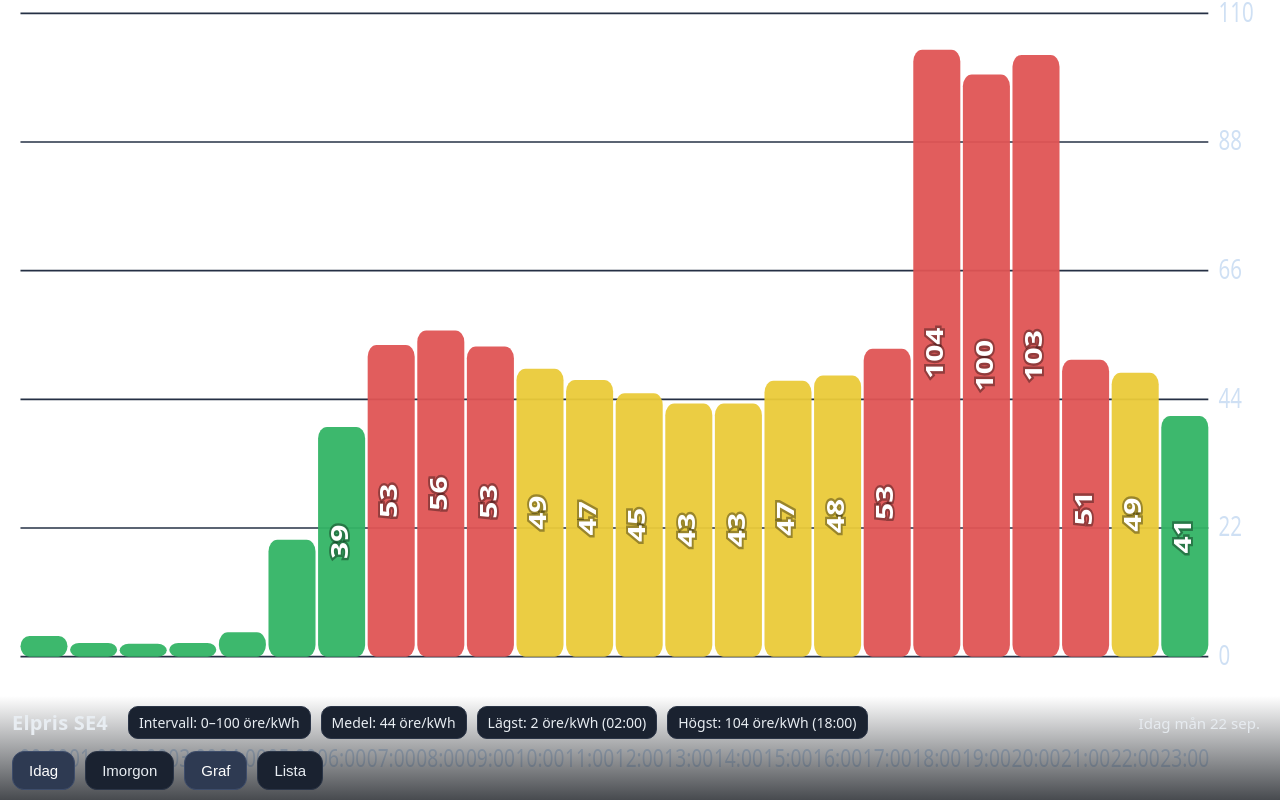
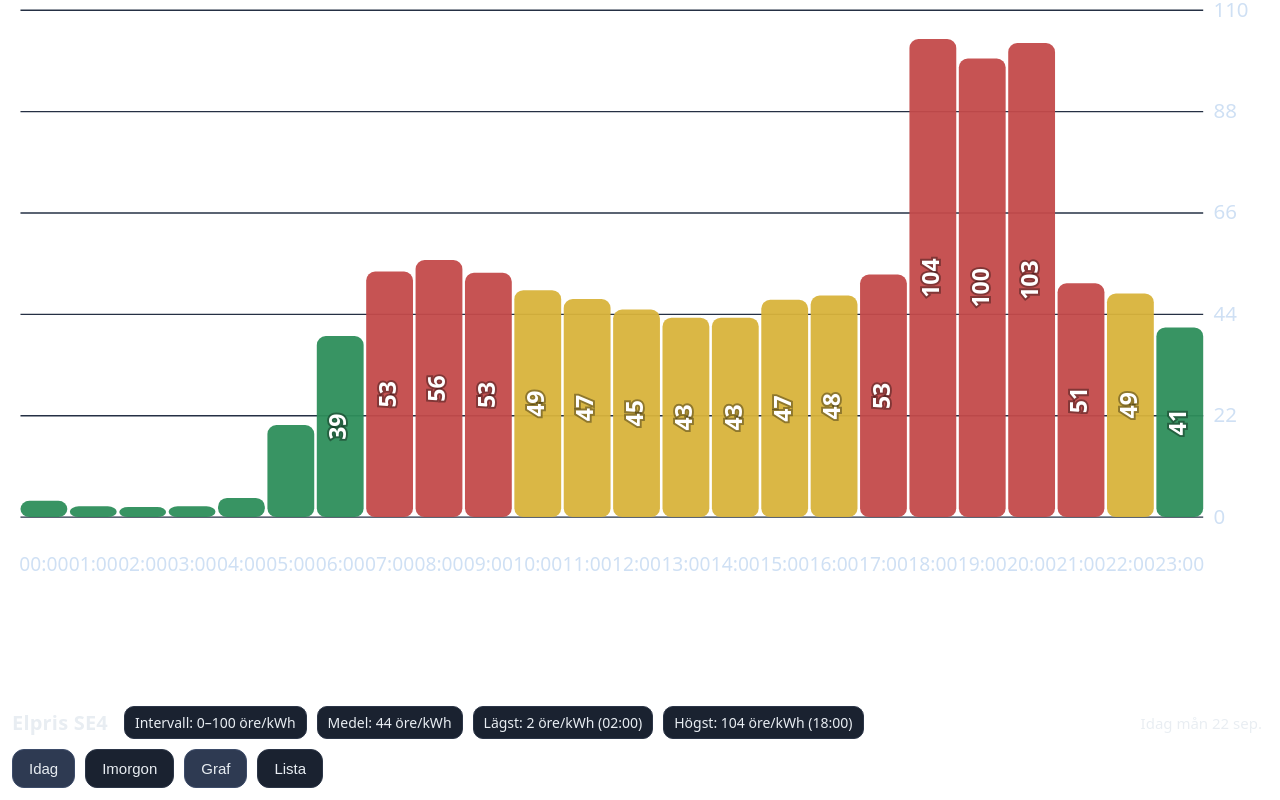
Before and after one commit to BennyTheCop-HazeTaze/elpris-se4, a plain HTML site: page index.html in a window 1280 px wide. Drawn offline with Linux system fonts and the light colour scheme.

Commit message:
Update index.html

```diff
--- a/index.html
+++ b/index.html
@@ -3,75 +3,76 @@
 <meta charset="utf-8">
 <meta name="viewport" content="width=device-width,initial-scale=1">
 <title>Elpris SE4 – graf & lista (inkl. moms)</title>
+<meta http-equiv="Cache-Control" content="no-cache, no-store, must-revalidate" />
+<meta http-equiv="Pragma" content="no-cache" />
+<meta http-equiv="Expires" content="0" />
 <style>
   :root{
     --bg: transparent;
     --fg: #e8edf2;
     --muted: #cfe0f4;
-    --panel: rgba(16,22,31,0.0);
     --grid: #253044;
-    --green: #33b566;
-    --yellow:#eacb39;
-    --red:   #e05555;
+    /* Dovare nivåfärger */
+    --green: #2e8f5b;
+    --yellow:#d9b43b;
+    --red:   #c34a4a;
     --now:   #ffd166;
+    --chip:  #1a2230;
+    --chip-b:#2b3547;
+    --chip-a:#2e3a52;
   }
   html,body{height:100%;margin:0;background:var(--bg);color:var(--fg);font-family:system-ui,-apple-system,Segoe UI,Roboto,Helvetica,Arial}
-  #wrap{position:relative;display:flex;flex-direction:column;height:100%;padding:0;box-sizing:border-box;background:var(--panel)}
-  /* panel = endast graf/lista – all övrig text ligger i footer */
-  .panel{position:relative;flex:1;min-height:260px;height:100%}
+  #wrap{display:flex;flex-direction:column;min-height:100%;gap:8px}
+
+  /* Panel = endast graf/lista */
+  .panel{position:relative;flex:1;min-height:260px}
   svg{width:100%;height:100%}
+
   .grid line{stroke:var(--grid);stroke-width:1}
-  .yLabel{fill:var(--muted);font-size:16px}  /* större */
-  .xLabel{fill:var(--muted);font-size:15px}  /* större */
+  .yLabel{fill:var(--muted);font-size:16px}
+  .xLabel{fill:var(--muted);font-size:15px}
   .bar{opacity:.95;rx:7;ry:7}
   .bar.now{fill:var(--now);filter:drop-shadow(0 0 6px rgba(255,209,102,.5))}
   .barLabel{
-    fill:#ffffff; font-size:18px; font-weight:700;
-    text-anchor:middle; dominant-baseline:middle;
-    paint-order:stroke; stroke:#000; stroke-width:3px; stroke-opacity:.35;
+    fill:#ffffff;font-size:18px;font-weight:700;text-anchor:middle;dominant-baseline:middle;
+    paint-order:stroke;stroke:#000;stroke-width:3px;stroke-opacity:.35;
   }
 
-  /* List view */
-  .list{display:flex;flex-direction:column;gap:8px;padding:8px 12px 88px}
+  /* Lista */
+  .list{display:flex;flex-direction:column;gap:8px;padding:0 12px}
   .hdr,.rowItem{
     display:grid;grid-template-columns:140px 150px 1fr;gap:12px;align-items:center;
-    padding:12px 12px;border:1px solid rgba(60,75,95,.35);border-radius:12px;background:rgba(24,31,44,0.25)
+    padding:12px;border:1px solid rgba(60,75,95,.35);border-radius:12px;background:rgba(24,31,44,0.22)
   }
-  .hdr{font-weight:700;background:rgba(24,31,44,0.35)}
+  .hdr{font-weight:700;background:rgba(24,31,44,0.32)}
   .cell-time,.cell-price{font-variant-numeric:tabular-nums;font-size:16px}
-  .meter{position:relative;height:14px;border-radius:999px;background:rgba(255,255,255,0.08);overflow:hidden}
-  .meter > .fill{height:100%;border-radius:999px}
-  .nowRow{outline:2px solid var(--now); box-shadow:0 0 10px rgba(255,209,102,.4) inset}
-  .lvlGreen{background:rgba(51,181,102,.12); border-color:rgba(51,181,102,.30)}
-  .lvlYellow{background:rgba(234,203,57,.10); border-color:rgba(234,203,57,.28)}
-  .lvlRed{background:rgba(224,85,85,.10); border-color:rgba(224,85,85,.28)}
+  .meter{position:relative;height:14px;border-radius:999px;background:rgba(255,255,255,.08);overflow:hidden}
+  .meter>.fill{height:100%;border-radius:999px}
+  .nowRow{outline:2px solid var(--now);box-shadow:0 0 10px rgba(255,209,102,.35) inset}
+  .lvlGreen{background:rgba(46,143,91,.10);border-color:rgba(46,143,91,.25)}
+  .lvlYellow{background:rgba(217,180,59,.10);border-color:rgba(217,180,59,.25)}
+  .lvlRed{background:rgba(195,74,74,.10);border-color:rgba(195,74,74,.25)}
 
-  /* Footer (allt text/knappar i botten) */
+  /* Footer under grafen (ingen overlay) */
   .footer{
-    position:absolute; left:0; right:0; bottom:0;
-    display:flex; flex-wrap:wrap; align-items:center; gap:12px;
-    padding:10px 12px;
-    background:linear-gradient(to top, rgba(10,14,20,.75), rgba(10,14,20,.0));
-    pointer-events:auto;
+    display:flex;flex-wrap:wrap;align-items:center;gap:10px;padding:10px 12px 12px
   }
-  .title{font-weight:800;font-size:20px;letter-spacing:.2px;margin-right:8px}
+  .title{font-weight:800;font-size:20px;letter-spacing:.2px;margin-right:6px}
   .stats{display:flex;gap:10px;flex-wrap:wrap}
-  .badge{background:#1a2230;border:1px solid #2b3547;border-radius:10px;padding:6px 10px;font-size:14px}
-  .meta{opacity:.95;font-size:15px;margin-left:auto;margin-right:8px}
+  .badge{background:var(--chip);border:1px solid var(--chip-b);border-radius:10px;padding:6px 10px;font-size:14px}
+  .meta{opacity:.95;font-size:15px;margin-left:auto;margin-right:6px}
   .group{display:flex;gap:10px}
-  .btn{
-    background:#1a2230;border:1px solid #2b3547;color:var(--fg);
-    border-radius:12px;padding:10px 16px;font-size:15px;cursor:pointer;user-select:none
-  }
-  .btn.active{background:#2e3a52;color:#fff;border-color:#3d4c6a}
+  .btn{background:var(--chip);border:1px solid var(--chip-b);color:var(--fg);border-radius:12px;padding:10px 16px;font-size:15px;cursor:pointer}
+  .btn.active{background:var(--chip-a);border-color:#3d4c6a}
 </style>
 
 <div id="wrap">
   <div class="panel">
-    <svg id="chart" viewBox="0 0 1000 480" preserveAspectRatio="none" aria-label="Elprisgraf"></svg>
+    <svg id="chart" viewBox="0 0 1000 460" preserveAspectRatio="none" aria-label="Elprisgraf"></svg>
     <div id="list" class="list" style="display:none"></div>
+  </div>
 
-    <!-- Footer längst ner -->
+  <!-- All text/knappar här nere -->
   <div class="footer">
     <div class="title">Elpris SE4</div>
     <div class="stats">
@@ -89,24 +90,22 @@
     </div>
   </div>
 </div>
-</div>
 
 <script>
 (()=> {
   const TZ = "Europe/Stockholm";
-  const VAT = 1.25;                  // 25% moms
-  const $ = s => document.querySelector(s);
+  const VAT = 1.25;
+  const $  = s => document.querySelector(s);
 
   const chart=$("#chart"), listEl=$("#list");
   const statRange=$("#statRange"), statAvg=$("#statAvg"), statLow=$("#statLow"), statHigh=$("#statHigh"), stamp=$("#stamp");
   const btnToday=$("#btnToday"), btnTomorrow=$("#btnTomorrow"), btnChart=$("#btnChart"), btnList=$("#btnList");
 
-  const today = new Date();
-  const tomorrow = new Date(today); tomorrow.setDate(tomorrow.getDate()+1);
+  const today = new Date(); const tomorrow = new Date(today); tomorrow.setDate(tomorrow.getDate()+1);
 
   const bust = () => `?v=${Date.now()}`;
-  const URL_TODAY    = "./data/today.json"    + bust();
-  const URL_TOMORROW = "./data/tomorrow.json" + bust();
+  const URL_TODAY    = "./data/today.json"+bust();
+  const URL_TOMORROW = "./data/tomorrow.json"+bust();
 
   let rowsToday=null, rowsTomorrow=null, currentDay="today", currentMode="chart";
 
@@ -114,108 +113,90 @@
 
   function toSeries(rows){
     return rows.map(r=>{
-      const ts = new Date(r.time_start);
-      const te = new Date(r.time_end);
-      const value = (r.SEK_per_kWh||0)*100*VAT; // öre inkl moms
-      const start = ts.toLocaleTimeString('sv-SE',{hour:'2-digit',minute:'2-digit',timeZone:TZ});
-      const end   = te.toLocaleTimeString('sv-SE',{hour:'2-digit',minute:'2-digit',timeZone:TZ});
-      return {ts,te,value,label:start,labelRange:`${start} – ${end}`};
+      const ts=new Date(r.time_start), te=new Date(r.time_end);
+      const value=(r.SEK_per_kWh||0)*100*VAT;
+      const s=ts.toLocaleTimeString('sv-SE',{hour:'2-digit',minute:'2-digit',timeZone:TZ});
+      const e=te.toLocaleTimeString('sv-SE',{hour:'2-digit',minute:'2-digit',timeZone:TZ});
+      return {ts,te,value,label:s,labelRange:`${s} – ${e}`};
     });
   }
 
   function computeLevels(series){
-    const values = series.map(d=>d.value).slice().sort((a,b)=>a-b);
-    const thr33 = values[Math.floor((values.length-1)*0.33)];
-    const thr66 = values[Math.floor((values.length-1)*0.66)];
-    series.forEach(d=>{
-      d.level = (d.value<=thr33) ? "green" : (d.value<=thr66) ? "yellow" : "red";
-    });
+    const arr=series.map(d=>d.value).slice().sort((a,b)=>a-b);
+    const thr33=arr[Math.floor((arr.length-1)*0.33)];
+    const thr66=arr[Math.floor((arr.length-1)*0.66)];
+    series.forEach(d=>d.level=(d.value<=thr33)?"green":(d.value<=thr66)?"yellow":"red");
   }
 
   function nowRounded(){
-    const n = new Date(new Date().toLocaleString('en-CA',{timeZone:TZ}));
-    n.setSeconds(0,0);
-    n.setMinutes(Math.floor(n.getMinutes()/15)*15);
-    return n;
+    const n=new Date(new Date().toLocaleString('en-CA',{timeZone:TZ}));
+    n.setSeconds(0,0); n.setMinutes(Math.floor(n.getMinutes()/15)*15); return n;
   }
 
-  const nf0 = new Intl.NumberFormat('sv-SE',{maximumFractionDigits:0});
-  function fmt0(n){ return nf0.format(n); }
-  function fmt10(n){ return nf0.format(Math.round(n/10)*10); }
+  const nf0=new Intl.NumberFormat('sv-SE',{maximumFractionDigits:0});
+  const fmt0=n=>nf0.format(n), fmt10=n=>nf0.format(Math.round(n/10)*10);
 
   function renderStats(series){
-    const vals = series.map(d=>d.value);
-    const lo = Math.min(...vals), hi = Math.max(...vals), avg = vals.reduce((a,b)=>a+b,0)/vals.length;
-    const iLo = vals.indexOf(lo), iHi = vals.indexOf(hi);
-    statRange.textContent = `Intervall: ${fmt10(lo)}–${fmt10(hi)} öre/kWh`;
-    statAvg.textContent   = `Medel: ${fmt0(avg)} öre/kWh`;
-    statLow.textContent   = `Lägst: ${fmt0(lo)} öre/kWh (${series[iLo].label})`;
-    statHigh.textContent  = `Högst: ${fmt0(hi)} öre/kWh (${series[iHi].label})`;
+    const v=series.map(d=>d.value), lo=Math.min(...v), hi=Math.max(...v), avg=v.reduce((a,b)=>a+b,0)/v.length;
+    const iLo=v.indexOf(lo), iHi=v.indexOf(hi);
+    statRange.textContent=`Intervall: ${fmt10(lo)}–${fmt10(hi)} öre/kWh`;
+    statAvg.textContent=`Medel: ${fmt0(avg)} öre/kWh`;
+    statLow.textContent=`Lägst: ${fmt0(lo)} öre/kWh (${series[iLo].label})`;
+    statHigh.textContent=`Högst: ${fmt0(hi)} öre/kWh (${series[iHi].label})`;
   }
 
   function drawChart(series){
-    const W=1000,H=480,padL=16,padR=56,padT=8,padB=86; // Y-etiketter till höger ⇒ större padR, bottom för footer
+    // extra plats i botten för x-etiketter; footer ligger utanför grafen
+    const W=1000,H=460,padL=16,padR=60,padT=8,padB=56;
     chart.setAttribute("viewBox",`0 0 ${W} ${H}`); chart.innerHTML="";
-    const vals = series.map(d=>d.value);
-    const vMin = Math.min(...vals), vMax = Math.max(...vals);
-    const niceMax = Math.ceil(vMax/10)*10, niceMin = Math.floor(Math.min(vMin,0)/10)*10;
-    const plotW=W-padL-padR, plotH=H-padT-padB;
-    const n=series.length, gap=2;
+    const vals=series.map(d=>d.value), vMin=Math.min(...vals), vMax=Math.max(...vals);
+    const niceMax=Math.ceil(vMax/10)*10, niceMin=Math.floor(Math.min(vMin,0)/10)*10;
+    const plotW=W-padL-padR, plotH=H-padT-padB, n=series.length, gap=2;
     const barW=Math.max((plotW-(n-1)*gap)/n,2);
-    const yScale=v=> padT+(1-(v-niceMin)/(niceMax-niceMin))*plotH;
-    const xAt=i=> padL+i*(barW+gap);
+    const yScale=v=>padT+(1-(v-niceMin)/(niceMax-niceMin))*plotH;
+    const xAt=i=>padL+i*(barW+gap);
 
-    // horisontella gridlinjer + Y-etiketter på HÖGER sida
-    const gGrid = document.createElementNS("http://www.w3.org/2000/svg","g"); gGrid.setAttribute("class","grid");
-    const ticks=5;
-    for(let i=0;i<=ticks;i++){
-      const v=niceMin+i*(niceMax-niceMin)/ticks, y=yScale(v);
+    // grid + y till höger
+    const g=document.createElementNS("http://www.w3.org/2000/svg","g"); g.setAttribute("class","grid");
+    for(let i=0;i<=5;i++){
+      const val=niceMin+i*(niceMax-niceMin)/5, y=yScale(val);
       const line=document.createElementNS("http://www.w3.org/2000/svg","line");
       line.setAttribute("x1",padL); line.setAttribute("x2",W-padR);
-      line.setAttribute("y1",y); line.setAttribute("y2",y); gGrid.appendChild(line);
+      line.setAttribute("y1",y); line.setAttribute("y2",y); g.appendChild(line);
       const t=document.createElementNS("http://www.w3.org/2000/svg","text");
       t.setAttribute("x",W-padR+8); t.setAttribute("y",y+5);
-      t.setAttribute("text-anchor","start"); t.setAttribute("class","yLabel"); t.textContent=fmt0(v);
-      gGrid.appendChild(t);
+      t.setAttribute("text-anchor","start"); t.setAttribute("class","yLabel"); t.textContent=fmt0(val);
+      g.appendChild(t);
     }
-    chart.appendChild(gGrid);
+    chart.appendChild(g);
 
-    const nowRef = nowRounded();
+    const nowRef=nowRounded();
 
     for(let i=0;i<n;i++){
       const d=series[i], x=xAt(i), y=yScale(d.value), h=Math.max(1,(padT+plotH)-y);
-      const rect=document.createElementNS("http://www.w3.org/2000/svg","rect");
-      rect.setAttribute("x",x); rect.setAttribute("y",y);
-      rect.setAttribute("width",barW); rect.setAttribute("height",h);
-      rect.setAttribute("rx","7"); rect.setAttribute("ry","7");
-      // färg efter nivå
-      if(d.level==="green") rect.style.fill="var(--green)";
-      else if(d.level==="yellow") rect.style.fill="var(--yellow)";
-      else rect.style.fill="var(--red)";
-      // markera nu
+      const r=document.createElementNS("http://www.w3.org/2000/svg","rect");
+      r.setAttribute("x",x); r.setAttribute("y",y); r.setAttribute("width",barW); r.setAttribute("height",h); r.setAttribute("rx","7"); r.setAttribute("ry","7");
+      r.style.fill = (d.level==="green")?"var(--green)":(d.level==="yellow")?"var(--yellow)":"var(--red)";
       const same=(a,b)=>a.getFullYear()==b.getFullYear()&&a.getMonth()==b.getMonth()&&a.getDate()==b.getDate()&&a.getHours()==b.getHours()&&a.getMinutes()==b.getMinutes();
-      if(same(d.ts, nowRef)) rect.setAttribute("class","bar now"); else rect.setAttribute("class","bar");
-      chart.appendChild(rect);
+      r.setAttribute("class", same(d.ts,nowRef) ? "bar now" : "bar");
+      chart.appendChild(r);
 
-      // tidetikett (glesare vid kvartstaxa)
-      const showLabel = (n===24) ? true : (i%4===0);
+      // x-etiketter nära staplarna
+      const showLabel=(n===24) ? true : (i%4===0);
       if(showLabel){
         const t=document.createElementNS("http://www.w3.org/2000/svg","text");
-        t.setAttribute("x", x + barW/2); t.setAttribute("y", H-20);
-        t.setAttribute("text-anchor","middle"); t.setAttribute("class","xLabel");
-        t.textContent = d.label;
+        t.setAttribute("x",x+barW/2); t.setAttribute("y",H-14);
+        t.setAttribute("text-anchor","middle"); t.setAttribute("class","xLabel"); t.textContent=d.label;
         chart.appendChild(t);
       }
 
-      // Inprintad pristext vertikalt i stapeln om >= 30 öre
-      if (d.value >= 30 && h > 30) {
+      // pris i stapeln om >= 30 öre
+      if(d.value>=30 && h>32){
         const lbl=document.createElementNS("http://www.w3.org/2000/svg","text");
         lbl.setAttribute("class","barLabel");
-        const cx = x + barW/2;
-        const cy = y + h/2;
-        lbl.setAttribute("transform", `rotate(-90 ${cx} ${cy})`);
-        lbl.setAttribute("x", cx); lbl.setAttribute("y", cy);
-        lbl.textContent = fmt0(d.value);
+        const cx=x+barW/2, cy=y+h/2;
+        lbl.setAttribute("transform",`rotate(-90 ${cx} ${cy})`);
+        lbl.setAttribute("x",cx); lbl.setAttribute("y",cy); lbl.textContent=fmt0(d.value);
         chart.appendChild(lbl);
       }
     }
@@ -223,55 +204,46 @@
 
   function drawList(series){
     listEl.innerHTML="";
-    const hdr = document.createElement("div"); hdr.className="hdr";
-    hdr.innerHTML = `<div>Timme</div><div>Pris per kWh</div><div>Prisnivå</div>`;
+    const hdr=document.createElement("div"); hdr.className="hdr"; hdr.innerHTML="<div>Timme</div><div>Pris per kWh</div><div>Prisnivå</div>";
     listEl.appendChild(hdr);
 
-    const nowRef = nowRounded();
-    const vals = series.map(d=>d.value); const vMin=Math.min(...vals), vMax=Math.max(...vals);
+    const nowRef=nowRounded();
+    const vals=series.map(d=>d.value), vMin=Math.min(...vals), vMax=Math.max(...vals);
 
     for(const d of series){
       const row=document.createElement("div"); row.className="rowItem";
-      if(d.level==="green") row.classList.add("lvlGreen");
-      else if(d.level==="yellow") row.classList.add("lvlYellow");
-      else row.classList.add("lvlRed");
-
+      row.classList.add(d.level==="green"?"lvlGreen":d.level==="yellow"?"lvlYellow":"lvlRed");
       const same=(a,b)=>a.getFullYear()==b.getFullYear()&&a.getMonth()==b.getMonth()&&a.getDate()==b.getDate()&&a.getHours()==b.getHours()&&a.getMinutes()==b.getMinutes();
-      if(same(d.ts, nowRef)) row.classList.add("nowRow");
+      if(same(d.ts,nowRef)) row.classList.add("nowRow");
 
       const cTime=document.createElement("div"); cTime.className="cell-time"; cTime.textContent=d.labelRange;
       const cPrice=document.createElement("div"); cPrice.className="cell-price"; cPrice.textContent=`${fmt0(d.value)} öre`;
       const cLevel=document.createElement("div");
       const meter=document.createElement("div"); meter.className="meter";
       const fill=document.createElement("div"); fill.className="fill";
-      const pct=(d.value - vMin)/(vMax - vMin || 1);
-      fill.style.width = Math.round(pct*100)+"%";
-      fill.style.background = (d.level==="green")?"var(--green)":(d.level==="yellow")?"var(--yellow)":"var(--red)";
+      const pct=(d.value-vMin)/(vMax-vMin||1);
+      fill.style.width=Math.round(pct*100)+"%";
+      fill.style.background=(d.level==="green")?"var(--green)":(d.level==="yellow")?"var(--yellow)":"var(--red)";
       meter.appendChild(fill); cLevel.appendChild(meter);
-
       row.appendChild(cTime); row.appendChild(cPrice); row.appendChild(cLevel);
       listEl.appendChild(row);
     }
   }
 
   function stampDate(isToday){
-    const fmt = new Intl.DateTimeFormat('sv-SE',{weekday:'short',day:'2-digit',month:'short'});
-    stamp.textContent = (isToday ? "Idag " : "Imorgon ") + fmt.format(isToday ? today : tomorrow);
+    const f=new Intl.DateTimeFormat('sv-SE',{weekday:'short',day:'2-digit',month:'short'});
+    stamp.textContent=(isToday?"Idag ":"Imorgon ")+f.format(isToday?today:tomorrow);
   }
 
   function render(){
-    const rows = (currentDay==="today") ? rowsToday : rowsTomorrow;
-    if(!rows || !rows.length){ chart.innerHTML=""; listEl.innerHTML=""; return; }
-    const series = toSeries(rows);
-    computeLevels(series);
-    renderStats(series);
-    stampDate(currentDay==="today");
-
+    const rows=(currentDay==="today")?rowsToday:rowsTomorrow;
+    if(!rows||!rows.length){ chart.innerHTML=""; listEl.innerHTML=""; return; }
+    const series=toSeries(rows); computeLevels(series); renderStats(series); stampDate(currentDay==="today");
     if(currentMode==="chart"){ chart.style.display="block"; listEl.style.display="none"; drawChart(series); }
     else { chart.style.display="none"; listEl.style.display="flex"; drawList(series); }
   }
 
-  function activateBtns(){
+  function updateBtns(){
     btnToday.classList.toggle("active", currentDay==="today");
     btnTomorrow.classList.toggle("active", currentDay==="tomorrow");
     btnChart.classList.toggle("active", currentMode==="chart");
@@ -279,16 +251,16 @@
   }
 
   async function init(){
-    try{ rowsToday = await fetchJson(URL_TODAY); }catch{ rowsToday=[]; }
-    try{ rowsTomorrow = await fetchJson(URL_TOMORROW); }catch{ rowsTomorrow=null; }
+    try{ rowsToday=await fetchJson(URL_TODAY); }catch{ rowsToday=[]; }
+    try{ rowsTomorrow=await fetchJson(URL_TOMORROW); }catch{ rowsTomorrow=null; }
     if(!rowsTomorrow || !rowsTomorrow.length){ btnTomorrow.disabled=true; btnTomorrow.title="Imorgon-data ej publicerad ännu"; }
     render();
   }
 
-  btnToday.onclick = ()=>{ currentDay="today"; activateBtns(); render(); };
-  btnTomorrow.onclick = ()=>{ currentDay="tomorrow"; activateBtns(); render(); };
-  btnChart.onclick = ()=>{ currentMode="chart"; activateBtns(); render(); };
-  btnList.onclick  = ()=>{ currentMode="list";  activateBtns(); render(); };
+  btnToday.onclick = ()=>{ currentDay="today"; updateBtns(); render(); };
+  btnTomorrow.onclick = ()=>{ currentDay="tomorrow"; updateBtns(); render(); };
+  btnChart.onclick = ()=>{ currentMode="chart"; updateBtns(); render(); };
+  btnList.onclick  = ()=>{ currentMode="list";  updateBtns(); render(); };
 
   init();
   setInterval(init, 30*60*1000);
```
Lines whose indentation alone changed are shown as unchanged.
